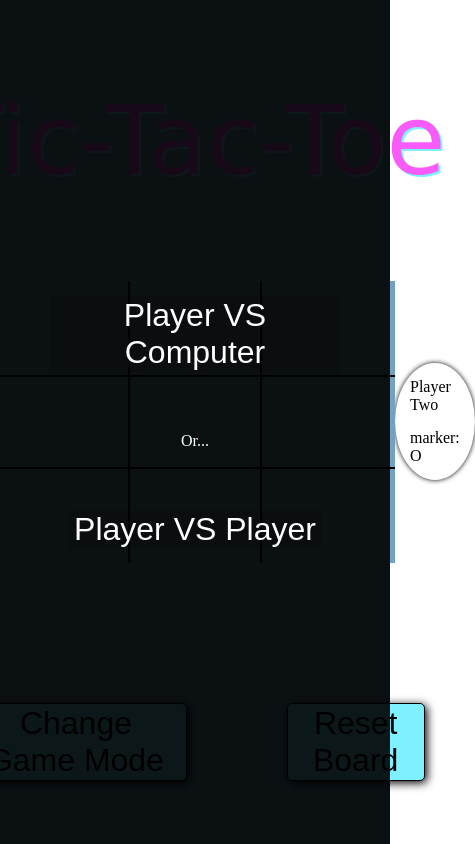
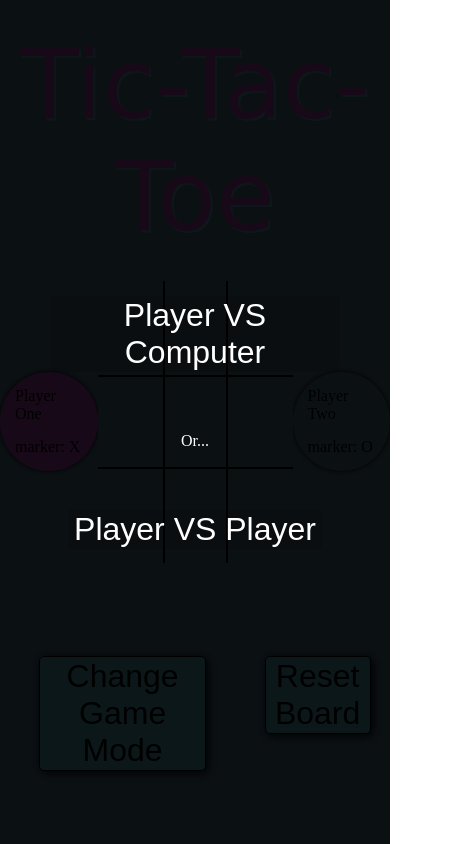
Before and after one commit to Billy-Dins/tic-tac-toe, a website: page index.html in a window 390 px wide. Shown: the whole page, 475 px wide, since content can reach past the window. Drawn offline with Linux system fonts and the light colour scheme; a web font is replaced by a local one.

Commit message:
testing sizing on mobile

```diff
--- a/style.css
+++ b/style.css
@@ -46,7 +46,7 @@ body {
     display: grid;
     justify-content: center;
     align-items: center;
-    grid-template-columns: 1fr 1fr 1fr;
+    grid-template-columns: .5fr 1fr .5fr;
     grid-template-rows: 1fr 1fr 1fr;
     margin: 0px;
     width: 100vw;
@@ -55,8 +55,6 @@ body {
 }
 #playerOneCard, #playerTwoCard {
     grid-row: 2 / 3;
-    width: 100%;
-    height: 100%;
     display: flex;
     flex-direction: column;
     justify-content: center;
@@ -87,11 +85,8 @@ body {
 #playArea {
     grid-column: 2 / 3;
     grid-row: 2 / 3;
-    min-width: 400px;
-    max-width: 600px;
     width: 100%;
     height: 100%;
-    max-height: 600px;
     display: grid;
     grid-template-columns: repeat(3, 1fr);
     grid-template-rows: repeat(3, 1fr);
@@ -148,7 +143,6 @@ body {
     flex-direction: row;
     justify-content: center;
     align-items: flex-start;
-    height: 100%;
 }
 #changeGameModeBtn, #boardResetBtn {
     border: 1px solid black;
@@ -157,7 +151,7 @@ body {
     border-radius: 5px;
     font-size: 2rem;
     width: auto;
-    margin: 140px 50px 0px 50px;
+    margin: 10% 5% 5% 10%;
     box-shadow: 2px 2px 10px black;
 }
 #changeGameModeBtn:hover, #boardResetBtn:hover {
```
Also changed, not shown: README.md.
